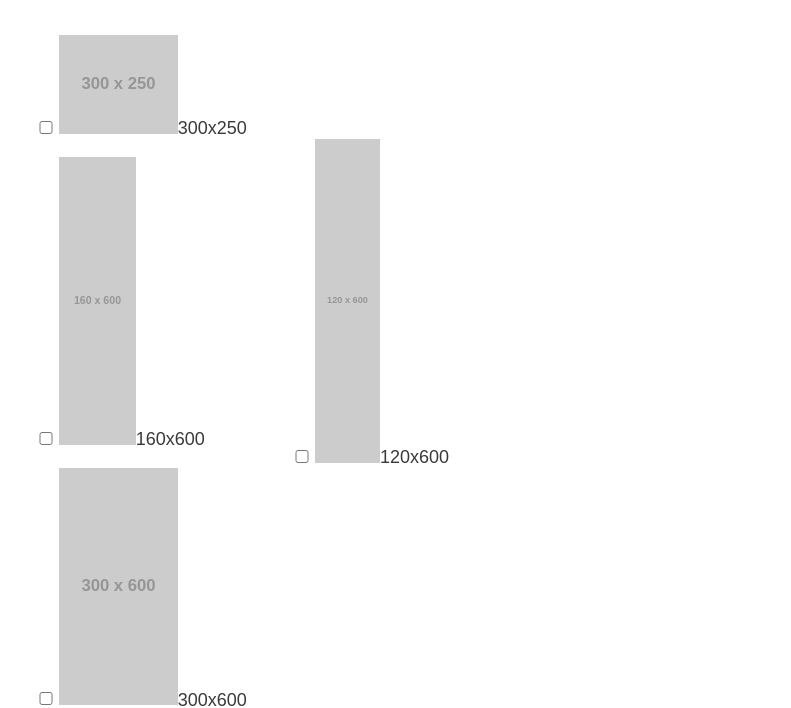
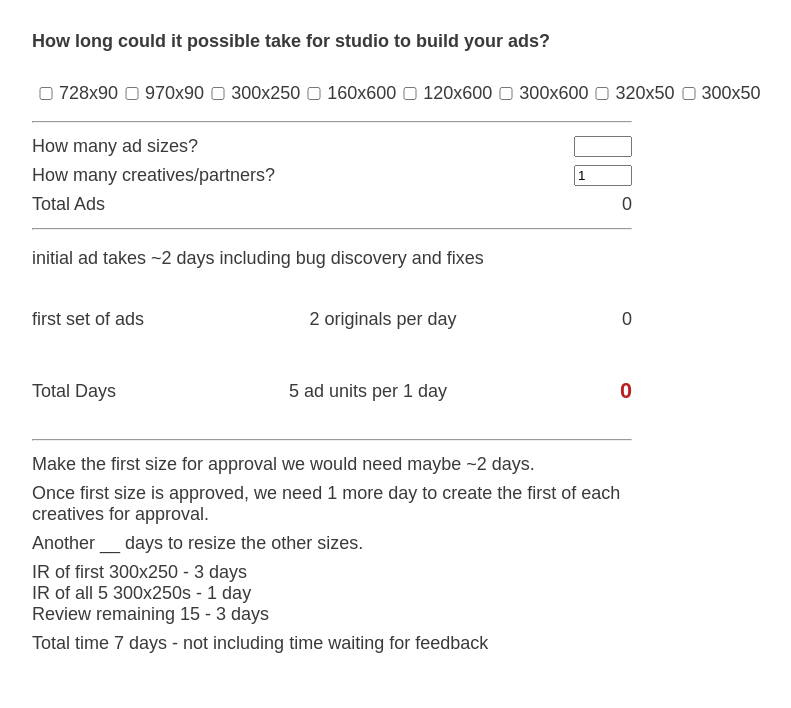
Before and after one commit to buttonbag/vanilla-banner-estimate-tool, a plain HTML site: page index.html in a window 1280 px wide. Shown: the part 104-812 px from the top of the page, without its empty margins (308-1099 px from the left). Drawn offline with Linux system fonts and the light colour scheme; placeholder pictures from the web are drawn by us.

Commit message:
removing images for now

```diff
--- a/index.html
+++ b/index.html
@@ -34,6 +34,14 @@
             flex-wrap: wrap;
             justify-content: flex-start;
         }
+        form div.checkboxes div {
+            justify-content: flex-start;
+            align-content: flex-start;
+        }
+        form div.checkboxes label {
+            display: flex;
+            align-items: center;
+        }
         form div.checkboxes input {
             width: 20px;
         }
@@ -60,31 +68,38 @@
 
     <form action="">
         <h1>HTML Banner Estimator</h1>
+        <h4>How long could it possible take for studio to build your ads?</h4>
         <div class=checkboxes>
+            <div class="horizontal">
                 <label>
-                <input type="checkbox" name="300x250" id="300x250" autocomplete="off"><img src="https://placehold.it/300x250" alt="300x250"><span>300x250</span>
+                    <input type="checkbox" name="728x90" id="728x90" autocomplete="off"><!-- <img src="https://placehold.it/728x90" alt="728x90"> --><span>728x90</span>
                 </label>
                 <label>
-                <input type="checkbox" name="160x600" id="160x600" autocomplete="off"><img src="https://placehold.it/160x600" alt="160x600"><span>160x600</span>
+                    <input type="checkbox" name="970x90" id="970x90" autocomplete="off"><!-- <img src="https://placehold.it/970x90" alt="970x90"> --><span>970x90</span>
+                </label>
+            <!-- </div>
+            <div class="vertical"> -->
+                <label>
+                    <input type="checkbox" name="300x250" id="300x250" autocomplete="off"><!-- <img src="https://placehold.it/300x250" alt="300x250"> --><span>300x250</span>
                 </label>
                 <label>
-                <input type="checkbox" name="120x600" id="120x600" autocomplete="off"><img src="https://placehold.it/120x600" alt="120x600"><span>120x600</span>
+                    <input type="checkbox" name="160x600" id="160x600" autocomplete="off"><!-- <img src="https://placehold.it/160x600" alt="160x600"> --><span>160x600</span>
                 </label>
                 <label>
-                <input type="checkbox" name="300x600" id="300x600" autocomplete="off"><img src="https://placehold.it/300x600" alt="300x600"><span>300x600</span>
+                    <input type="checkbox" name="120x600" id="120x600" autocomplete="off"><!-- <img src="https://placehold.it/120x600" alt="120x600"> --><span>120x600</span>
                 </label>
                 <label>
-                <input type="checkbox" name="728x90" id="728x90" autocomplete="off"><img src="https://placehold.it/728x90" alt="728x90"><span>728x90</span>
+                    <input type="checkbox" name="300x600" id="300x600" autocomplete="off"><!-- <img src="https://placehold.it/300x600" alt="300x600"> --><span>300x600</span>
+                </label>
+            <!-- </div>
+            <div class="mobile"> -->
+                <label>
+                    <input type="checkbox" name="320x50" id="320x50" autocomplete="off"><!-- <img src="https://placehold.it/320x50" alt="320x50"> --><span>320x50</span>
                 </label>
                 <label>
-                <input type="checkbox" name="970x90" id="970x90" autocomplete="off"><img src="https://placehold.it/970x90" alt="970x90"><span>970x90</span>
+                    <input type="checkbox" name="300x50" id="300x50" autocomplete="off"><!-- <img src="https://placehold.it/300x50" alt="300x50"> --><span>300x50</span>
                 </label>
-            <label>
-                <input type="checkbox" name="320x50" id="320x50" autocomplete="off"><img src="https://placehold.it/320x50" alt="320x50"><span>320x50</span>
-            </label>
-            <label>
-                <input type="checkbox" name="300x50" id="300x50" autocomplete="off"><img src="https://placehold.it/300x50" alt="300x50"><span>300x50</span>
-            </label>
+            </div>
         </div>
         <hr>
         <div>
```
Lines whose indentation alone changed are shown as unchanged.
